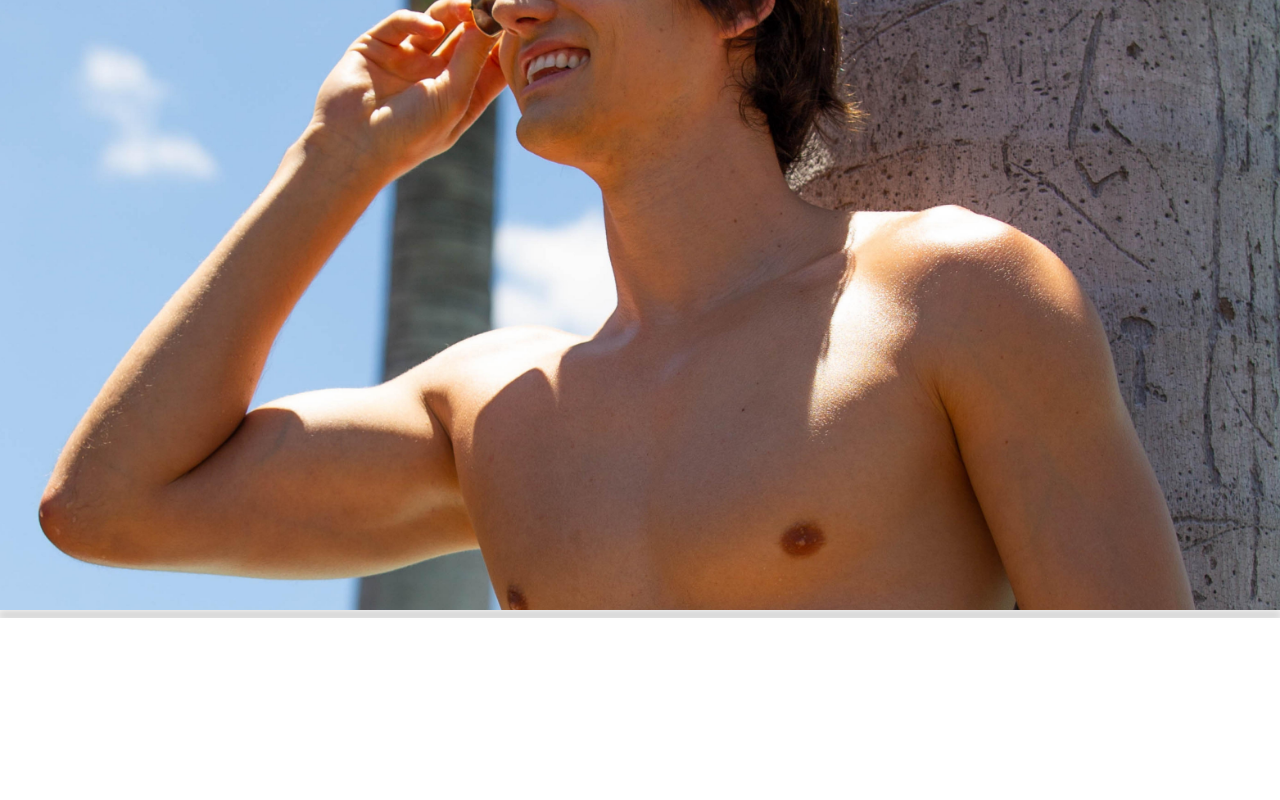
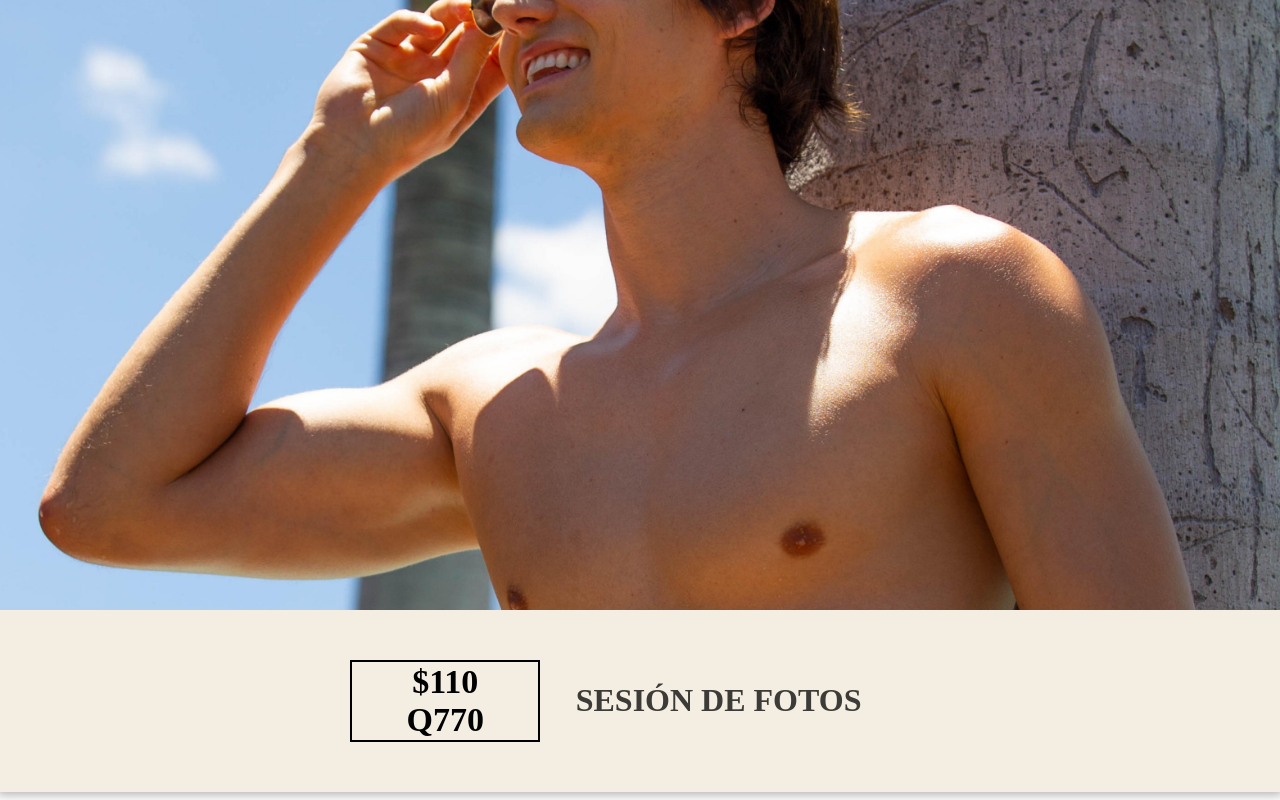
Before and after one commit to AnaLu456/Sketch, a Next.js app: page /pages/AT in a window 1280 px wide. Shown: the part 411-1211 px from the top of the page. Before the commit the page ends 1029 px from the top, so only its background shows below. Built offline with nearby package versions, Linux system fonts and the light colour scheme.

Commit message:
Cambios Página 4 (Luchi)

```diff
--- a/src/app/pages/AT/componentes/components.js
+++ b/src/app/pages/AT/componentes/components.js
@@ -36,6 +36,15 @@ const Imagecomponents = () => {
 function BloquePrecios() {
     return (
         <div className={styles.BloquePrecios}>
+             <div className={styles.PreciosCuadro}>
+                <div className={styles.Cantidades}>
+                    <h1>$110</h1>
+                    <h1>Q770</h1>
+                </div>
+            </div>
+            <div className={styles.TituloPrecios}>
+                <h1>SESIÓN DE FOTOS</h1>
+            </div>
         </div>
     );
 }
--- a/src/app/pages/AT/componentes/components.module.css
+++ b/src/app/pages/AT/componentes/components.module.css
@@ -96,7 +96,48 @@
 .BloquePrecios {
     background-color: #F3EEE1;
     width: 100%;
-    margin-top: 5px;
     margin-bottom: 8px;
     box-shadow: 0px 0px 10px 3px rgba(0, 0, 0, 0.30);
+    padding: 50px;
+    display: flex;
+    align-items: center;
+    justify-content: center; /* Centra los objetos horizontalmente */
+    flex-direction: row; /* Coloca los objetos en línea horizontalmente */
 }
+
+.PreciosCuadro {
+    width: 190px; /* Ancho del rectángulo */
+    height: 82px; /* Altura del rectángulo */
+    border: 2px solid black; /* Borde de 2 píxeles de ancho y color negro */
+    background-color: transparent; /* Sin relleno (transparente) */
+    display: flex; /* Utiliza flexbox */
+    flex-direction: column; /* Coloca los elementos en columna */
+    align-items: center; /* Centra horizontalmente el contenido */
+    justify-content: center; /* Centra verticalmente el contenido */
+    justify-content: space-evenly;
+}
+
+.Cantidades {
+    color: #000;
+    font-family: KoPub Batang;
+    font-size: 17px;
+    font-style: normal;
+    font-weight: 400;
+    line-height: normal;
+    display: flex;
+    flex-direction: column;
+    align-items: center;
+    justify-content: center;
+}
+
+.TituloPrecios {
+    width: 30%;
+    height: fit-content;
+    margin-left: 3%;
+    color: #3D3B38;
+    font-family: Koulen;
+    font-size: 16px;
+    font-style: normal;
+    font-weight: 400;
+    line-height: normal;
+}
```
